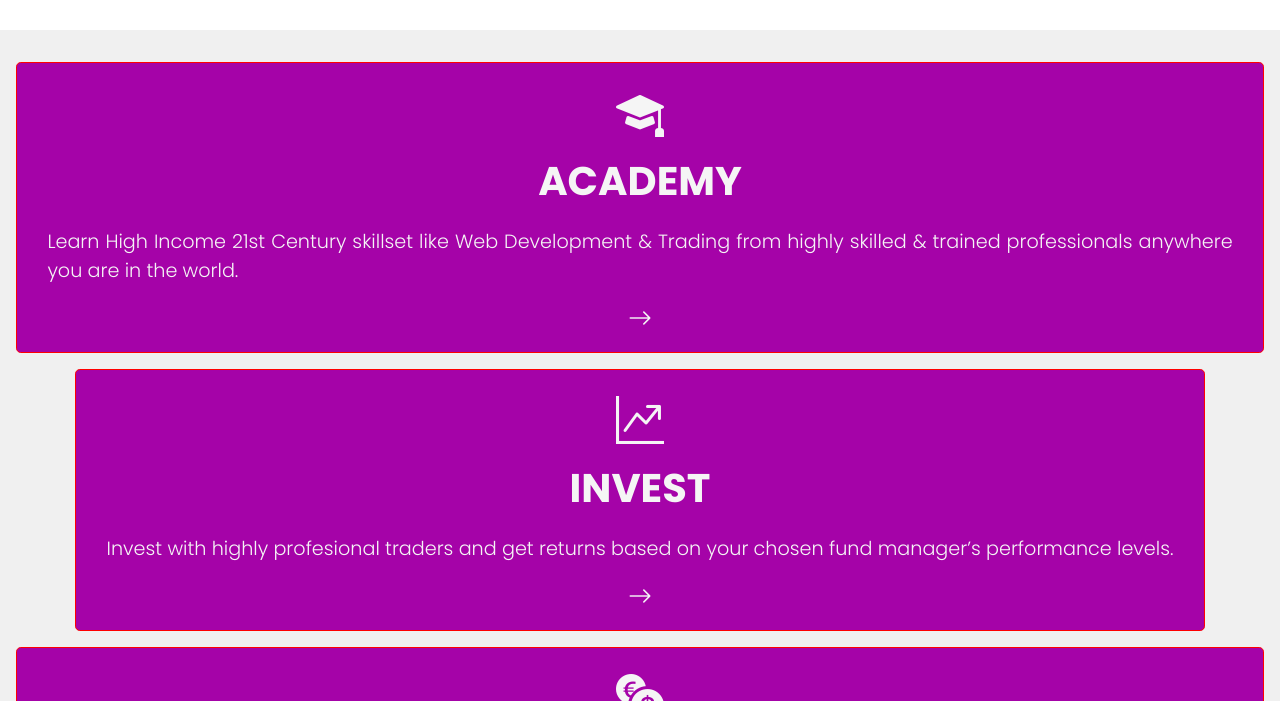
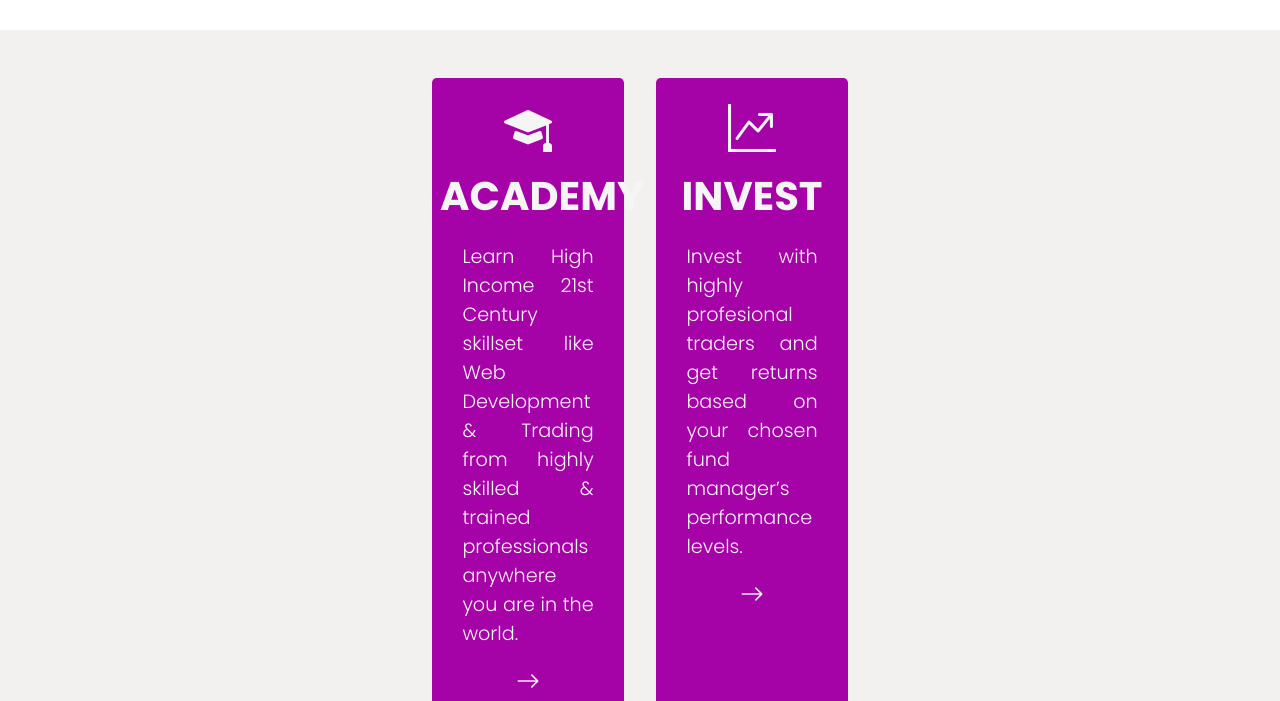
Before and after one commit to FreemannFirms/FREEMANN-FIRMS, a plain HTML site: page index.html in a window 1280 px wide. Shown: the part 1292-1993 px from the top of the page. Drawn offline with nearby package versions, Linux system fonts and the light colour scheme.

Commit message:
features section updated

```diff
--- a/css/style.css
+++ b/css/style.css
@@ -4,7 +4,7 @@
 
 :root {
     --white: #f5f5f5;
-    --cool: rgb(240, 240, 240);
+    --cool: rgb(243, 240, 240);
     --primary-color: #680097;
     --secondary-color: #a503a8;
     --tertiary-color: #d600b1;
@@ -238,8 +238,12 @@ img {
         flex-direction: row;
         justify-content: center;
         flex-wrap: wrap;
+        padding: 2rem 25rem;
+        margin-bottom: 1rem;
     }
     .card-body{
-        border: 1px solid red;
+        gap: 0.5rem;
+        max-width: 40%;
+        margin: 1rem;
     }
 }
--- a/index.html
+++ b/index.html
@@ -18,8 +18,8 @@
                 <ul class="nav-list">
                     <li><a class="active" href="#">Home</a></li>
                     <li><a class="#" href="#">Academy</a></li>
+                    <li><a class="#" href="#">Invest</a></li>
                     <li><a class="#" href="#">Trade</a></li>
-                    <li><a class="#" href="#">Invest</a></li>
                     <li><a class="#" href="#">MarketPlace</a></li>
                     <div class="social">
                         <a href="#"><i class="bi bi-whatsapp"></i></a>
```
